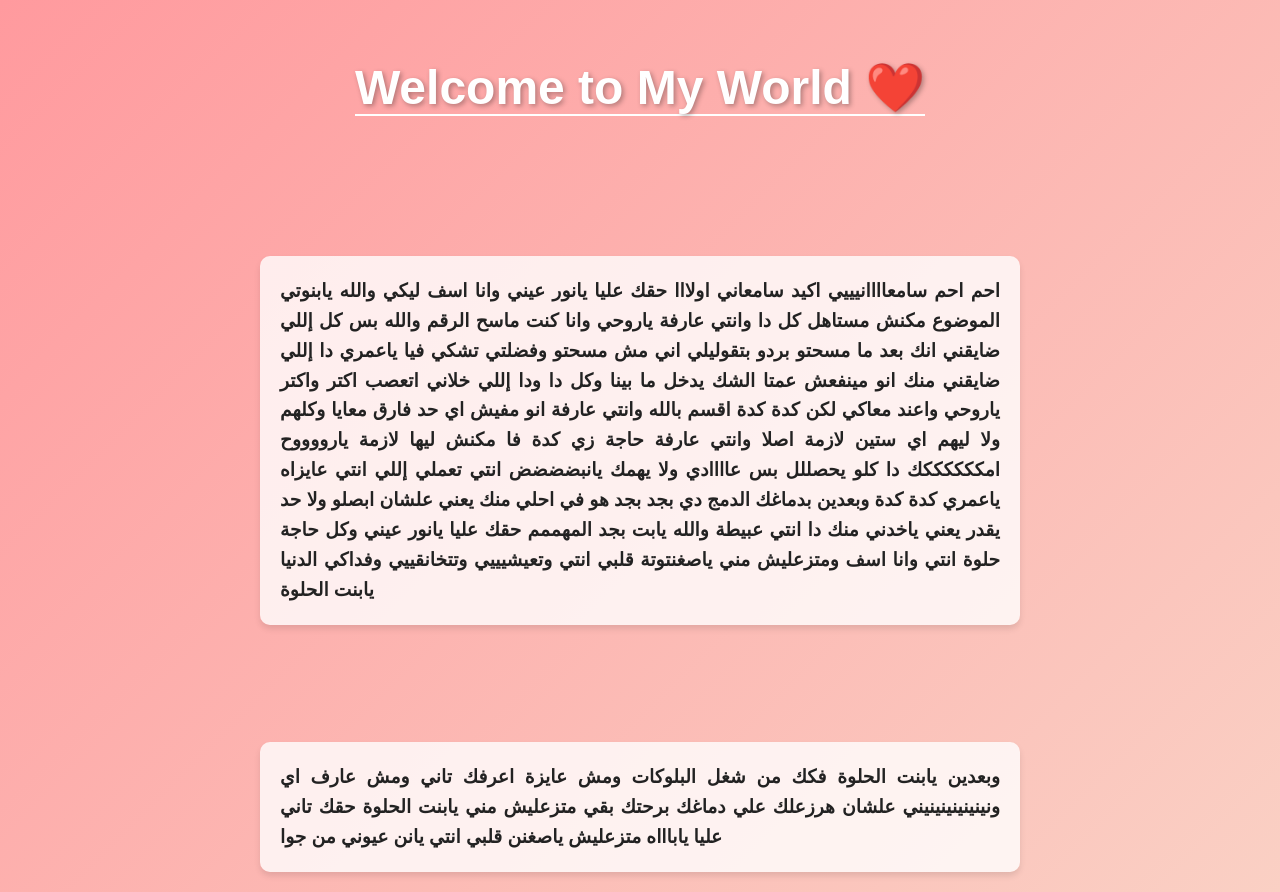
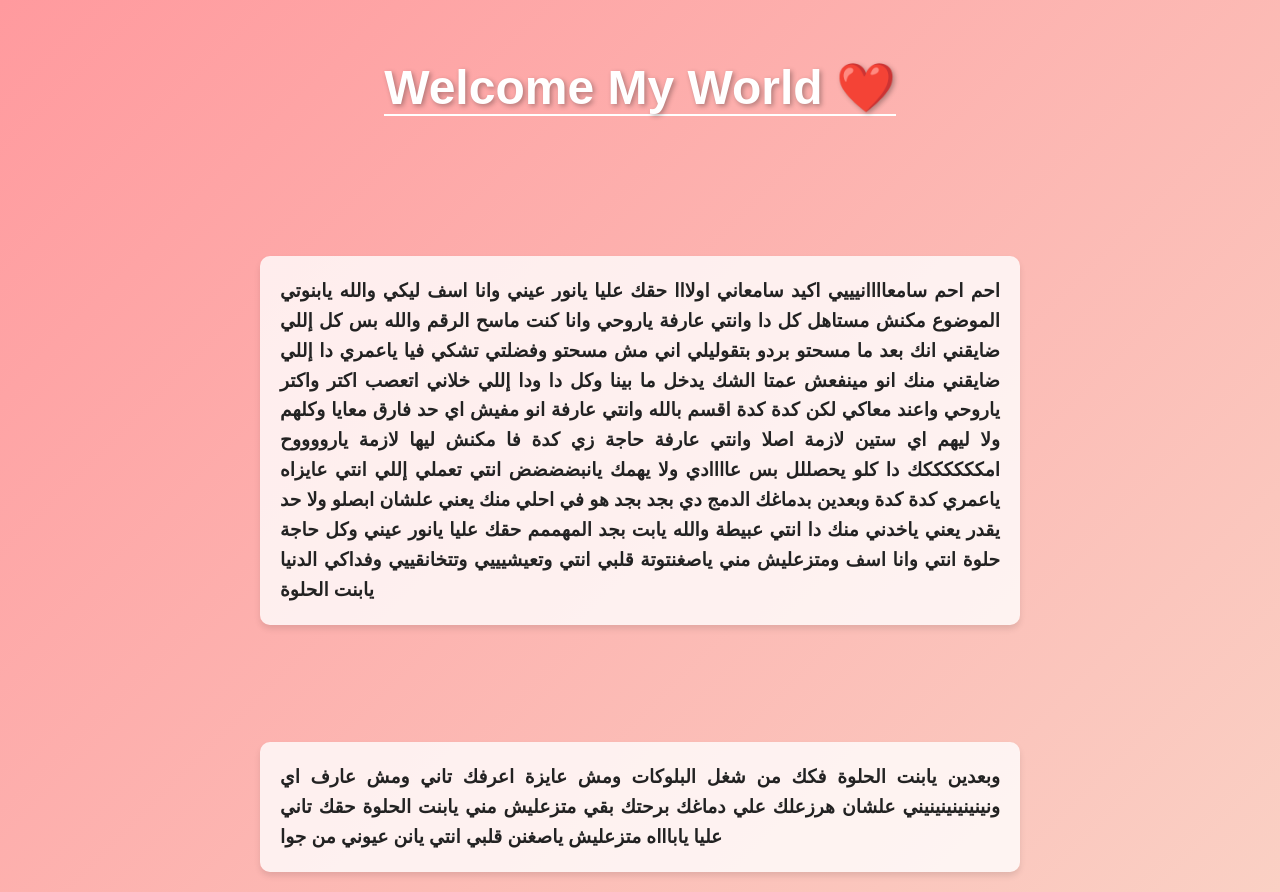
Before and after one commit to VENOM834/My-Angel, a plain HTML site: page index.html in a window 1280 px wide. Drawn offline with Linux system fonts and the light colour scheme.

Commit message:
Add files via upload

```diff
--- a/index.html
+++ b/index.html
@@ -59,7 +59,7 @@
 </head>
 <body>
     <center>
-        <h1><u>Welcome to My World ❤️</u></h1>
+        <h1><u>Welcome My World ❤️</u></h1>
     </center>
     <br><br><br>
     <center>
```
